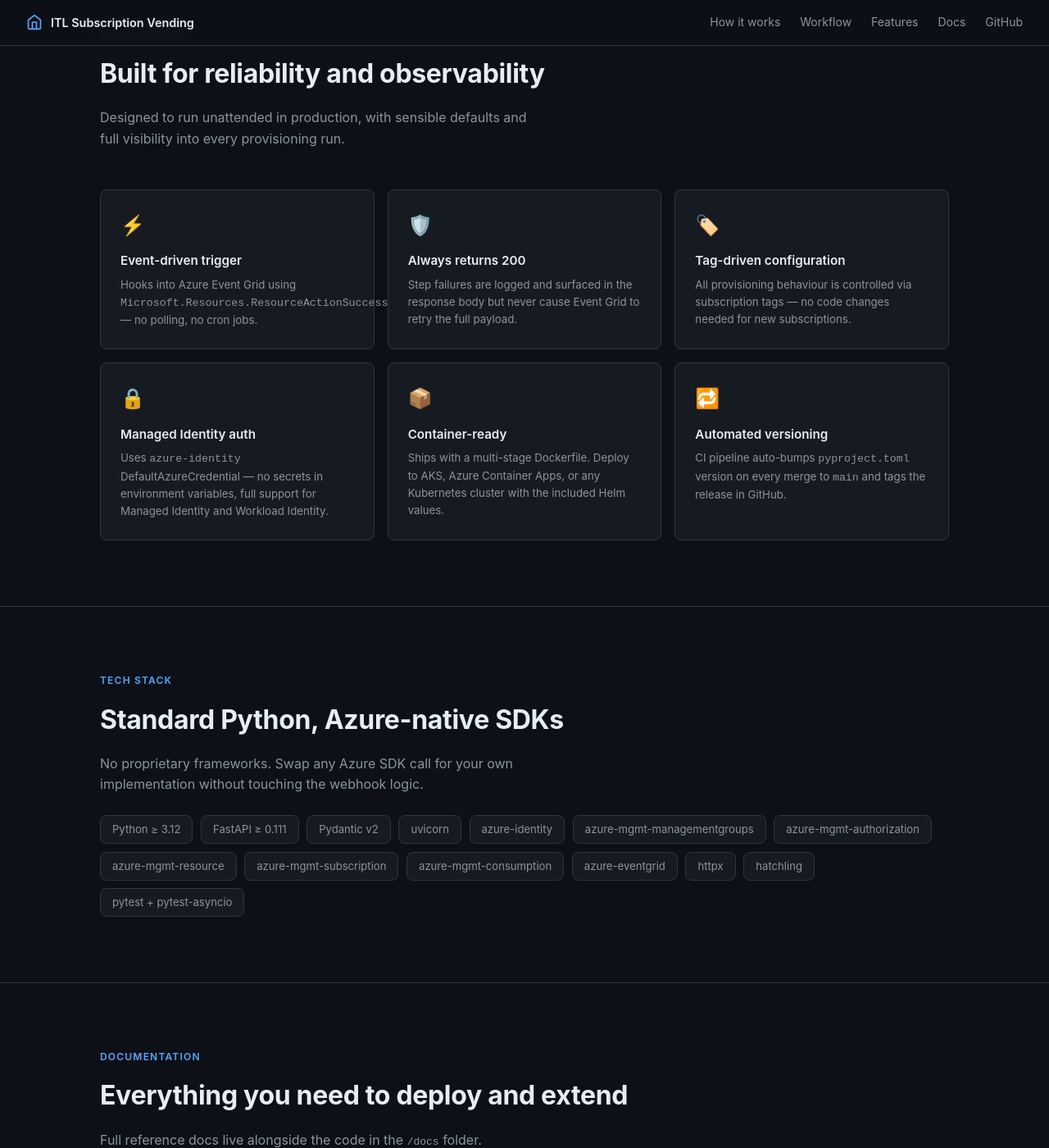
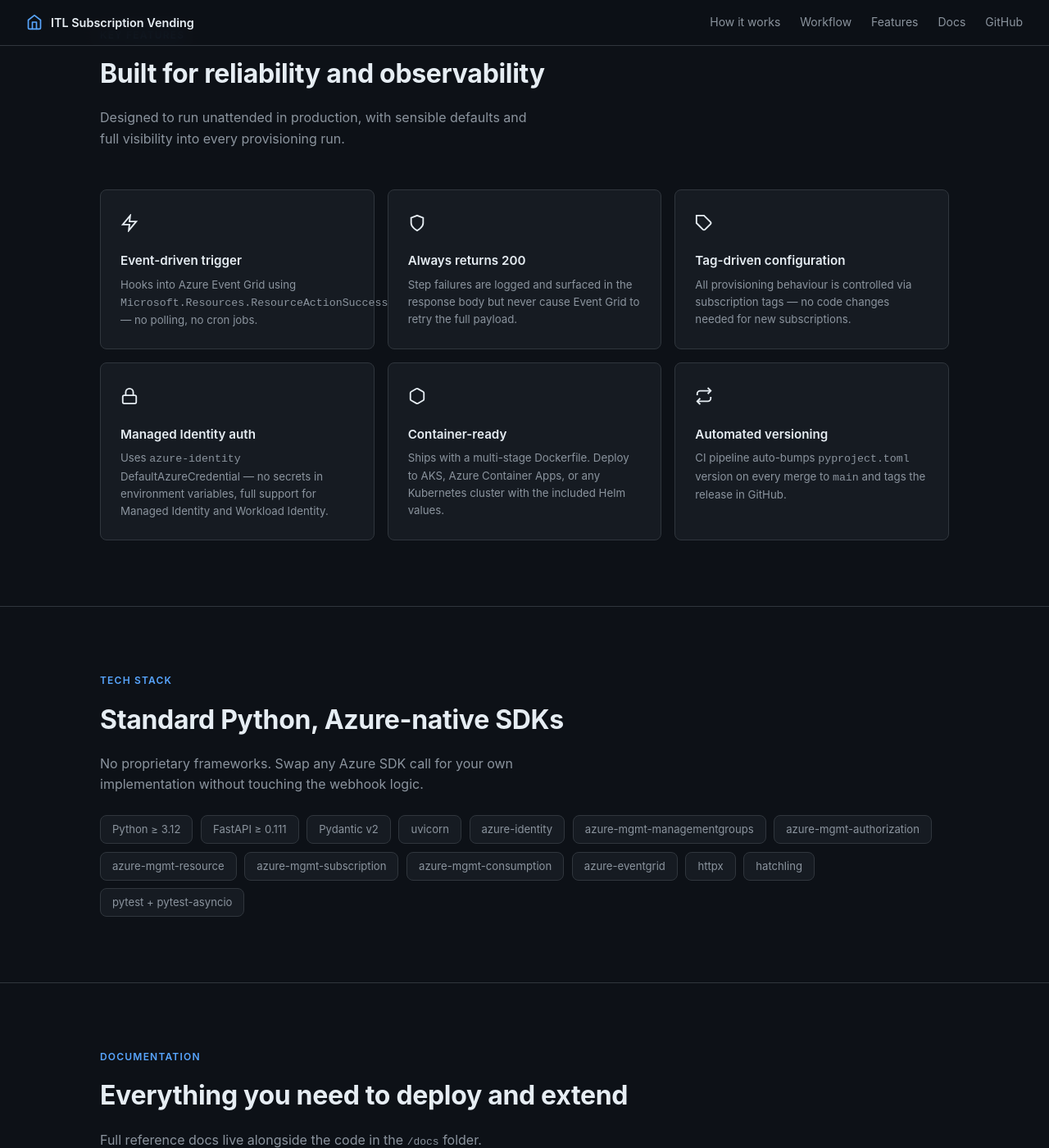
Before and after one commit to ITlusions/ITL.Platform.SubscriptionVending, a Jekyll site: the page docs/index.html, which Jekyll copies as it is, in a window 1280 px wide and 1400 px high, scrolled down 2293 px. Shown: the whole window at 82% size. Built offline with Jekyll 4.4.1, drawn with Linux system fonts in a browser that asks for light colours.

Commit message:
style(docs): replace all emojis with inline SVG icons

```diff
--- a/docs/_layouts/default.html
+++ b/docs/_layouts/default.html
@@ -271,7 +271,7 @@
 
 <nav>
   <div class="nav-inner">
-    <a class="nav-logo" href="{{ '/' | relative_url }}">⚡ ITL Subscription Vending</a>
+    <a class="nav-logo" href="{{ '/' | relative_url }}">ITL Subscription Vending</a>
     <ul class="nav-links">
       <li><a href="{{ '/provisioning-workflow' | relative_url }}"{% if page.url contains 'provisioning-workflow' %} class="active"{% endif %}>Workflow</a></li>
       <li><a href="{{ '/architecture' | relative_url }}"{% if page.url contains 'architecture' %} class="active"{% endif %}>Architecture</a></li>
--- a/docs/index.html
+++ b/docs/index.html
@@ -532,32 +532,32 @@
 
       <div class="features-grid">
         <div class="feature-card">
-          <div class="feature-icon">⚡</div>
+          <div class="feature-icon"><svg width="22" height="22" viewBox="0 0 24 24" fill="none" stroke="currentColor" stroke-width="2"><polygon points="13 2 3 14 12 14 11 22 21 10 12 10 13 2"/></svg></div>
           <div class="feature-title">Event-driven trigger</div>
           <div class="feature-desc">Hooks into Azure Event Grid using <code>Microsoft.Resources.ResourceActionSuccess</code> — no polling, no cron jobs.</div>
         </div>
         <div class="feature-card">
-          <div class="feature-icon">🛡️</div>
+          <div class="feature-icon"><svg width="22" height="22" viewBox="0 0 24 24" fill="none" stroke="currentColor" stroke-width="2"><path d="M12 22s8-4 8-10V5l-8-3-8 3v7c0 6 8 10 8 10z"/></svg></div>
           <div class="feature-title">Always returns 200</div>
           <div class="feature-desc">Step failures are logged and surfaced in the response body but never cause Event Grid to retry the full payload.</div>
         </div>
         <div class="feature-card">
-          <div class="feature-icon">🏷️</div>
+          <div class="feature-icon"><svg width="22" height="22" viewBox="0 0 24 24" fill="none" stroke="currentColor" stroke-width="2"><path d="M20.59 13.41l-7.17 7.17a2 2 0 0 1-2.83 0L2 12V2h10l8.59 8.59a2 2 0 0 1 0 2.82z"/><line x1="7" y1="7" x2="7.01" y2="7"/></svg></div>
           <div class="feature-title">Tag-driven configuration</div>
           <div class="feature-desc">All provisioning behaviour is controlled via subscription tags — no code changes needed for new subscriptions.</div>
         </div>
         <div class="feature-card">
-          <div class="feature-icon">🔒</div>
+          <div class="feature-icon"><svg width="22" height="22" viewBox="0 0 24 24" fill="none" stroke="currentColor" stroke-width="2"><rect x="3" y="11" width="18" height="11" rx="2" ry="2"/><path d="M7 11V7a5 5 0 0 1 10 0v4"/></svg></div>
           <div class="feature-title">Managed Identity auth</div>
           <div class="feature-desc">Uses <code>azure-identity</code> DefaultAzureCredential — no secrets in environment variables, full support for Managed Identity and Workload Identity.</div>
         </div>
         <div class="feature-card">
-          <div class="feature-icon">📦</div>
+          <div class="feature-icon"><svg width="22" height="22" viewBox="0 0 24 24" fill="none" stroke="currentColor" stroke-width="2"><path d="M21 16V8a2 2 0 0 0-1-1.73l-7-4a2 2 0 0 0-2 0l-7 4A2 2 0 0 0 3 8v8a2 2 0 0 0 1 1.73l7 4a2 2 0 0 0 2 0l7-4A2 2 0 0 0 21 16z"/></svg></div>
           <div class="feature-title">Container-ready</div>
           <div class="feature-desc">Ships with a multi-stage Dockerfile. Deploy to AKS, Azure Container Apps, or any Kubernetes cluster with the included Helm values.</div>
         </div>
         <div class="feature-card">
-          <div class="feature-icon">🔁</div>
+          <div class="feature-icon"><svg width="22" height="22" viewBox="0 0 24 24" fill="none" stroke="currentColor" stroke-width="2"><polyline points="17 1 21 5 17 9"/><path d="M3 11V9a4 4 0 0 1 4-4h14"/><polyline points="7 23 3 19 7 15"/><path d="M21 13v2a4 4 0 0 1-4 4H3"/></svg></div>
           <div class="feature-title">Automated versioning</div>
           <div class="feature-desc">CI pipeline auto-bumps <code>pyproject.toml</code> version on every merge to <code>main</code> and tags the release in GitHub.</div>
         </div>
@@ -599,56 +599,56 @@
 
       <div class="docs-grid">
         <a class="doc-link" href="architecture">
-          <span class="doc-icon">🏗️</span>
+          <span class="doc-icon"><svg width="18" height="18" viewBox="0 0 24 24" fill="none" stroke="currentColor" stroke-width="2"><rect x="3" y="3" width="18" height="18" rx="2"/><path d="M3 9h18M9 21V9"/></svg></span>
           <div>
             <div class="doc-title">Architecture</div>
             <div class="doc-desc">High-level design, components &amp; data flow</div>
           </div>
         </a>
         <a class="doc-link" href="api">
-          <span class="doc-icon">📡</span>
+          <span class="doc-icon"><svg width="18" height="18" viewBox="0 0 24 24" fill="none" stroke="currentColor" stroke-width="2"><path d="M5 12.55a11 11 0 0 1 14.08 0"/><path d="M1.42 9a16 16 0 0 1 21.16 0"/><path d="M8.53 16.11a6 6 0 0 1 6.95 0"/><line x1="12" y1="20" x2="12.01" y2="20"/></svg></span>
           <div>
             <div class="doc-title">API Reference</div>
             <div class="doc-desc">Webhook endpoint, request &amp; response schemas</div>
           </div>
         </a>
         <a class="doc-link" href="provisioning-workflow">
-          <span class="doc-icon">🔄</span>
+          <span class="doc-icon"><svg width="18" height="18" viewBox="0 0 24 24" fill="none" stroke="currentColor" stroke-width="2"><polyline points="17 1 21 5 17 9"/><path d="M3 11V9a4 4 0 0 1 4-4h14"/><polyline points="7 23 3 19 7 15"/><path d="M21 13v2a4 4 0 0 1-4 4H3"/></svg></span>
           <div>
             <div class="doc-title">Provisioning Workflow</div>
             <div class="doc-desc">Step-by-step detail on all 7 provisioning steps</div>
           </div>
         </a>
         <a class="doc-link" href="configuration">
-          <span class="doc-icon">⚙️</span>
+          <span class="doc-icon"><svg width="18" height="18" viewBox="0 0 24 24" fill="none" stroke="currentColor" stroke-width="2"><circle cx="12" cy="12" r="3"/><path d="M19.4 15a1.65 1.65 0 0 0 .33 1.82l.06.06a2 2 0 0 1-2.83 2.83l-.06-.06a1.65 1.65 0 0 0-1.82-.33 1.65 1.65 0 0 0-1 1.51V21a2 2 0 0 1-4 0v-.09A1.65 1.65 0 0 0 9 19.4a1.65 1.65 0 0 0-1.82.33l-.06.06a2 2 0 0 1-2.83-2.83l.06-.06A1.65 1.65 0 0 0 4.68 15a1.65 1.65 0 0 0-1.51-1H3a2 2 0 0 1 0-4h.09A1.65 1.65 0 0 0 4.6 9a1.65 1.65 0 0 0-.33-1.82l-.06-.06a2 2 0 0 1 2.83-2.83l.06.06A1.65 1.65 0 0 0 9 4.68a1.65 1.65 0 0 0 1-1.51V3a2 2 0 0 1 4 0v.09a1.65 1.65 0 0 0 1 1.51 1.65 1.65 0 0 0 1.82-.33l.06-.06a2 2 0 0 1 2.83 2.83l-.06.06A1.65 1.65 0 0 0 19.4 9a1.65 1.65 0 0 0 1.51 1H21a2 2 0 0 1 0 4h-.09a1.65 1.65 0 0 0-1.51 1z"/></svg></span>
           <div>
             <div class="doc-title">Configuration</div>
             <div class="doc-desc">Environment variables &amp; subscription tag reference</div>
           </div>
         </a>
         <a class="doc-link" href="infrastructure">
-          <span class="doc-icon">☁️</span>
+          <span class="doc-icon"><svg width="18" height="18" viewBox="0 0 24 24" fill="none" stroke="currentColor" stroke-width="2"><path d="M18 10h-1.26A8 8 0 1 0 9 20h9a5 5 0 0 0 0-10z"/></svg></span>
           <div>
             <div class="doc-title">Infrastructure</div>
             <div class="doc-desc">Azure resource setup &amp; Event Grid subscription</div>
           </div>
         </a>
         <a class="doc-link" href="kubernetes">
-          <span class="doc-icon">🐳</span>
+          <span class="doc-icon"><svg width="18" height="18" viewBox="0 0 24 24" fill="none" stroke="currentColor" stroke-width="2"><rect x="2" y="3" width="20" height="14" rx="2"/><path d="M8 21h8M12 17v4"/></svg></span>
           <div>
             <div class="doc-title">Kubernetes</div>
             <div class="doc-desc">Deployment manifests, Helm values &amp; Workload Identity</div>
           </div>
         </a>
         <a class="doc-link" href="development">
-          <span class="doc-icon">🛠️</span>
+          <span class="doc-icon"><svg width="18" height="18" viewBox="0 0 24 24" fill="none" stroke="currentColor" stroke-width="2"><path d="M14.7 6.3a1 1 0 0 0 0 1.4l1.6 1.6a1 1 0 0 0 1.4 0l3.77-3.77a6 6 0 0 1-7.94 7.94l-6.91 6.91a2.12 2.12 0 0 1-3-3l6.91-6.91a6 6 0 0 1 7.94-7.94l-3.76 3.76z"/></svg></span>
           <div>
             <div class="doc-title">Development</div>
             <div class="doc-desc">Local setup, testing, and contributing guide</div>
           </div>
         </a>
         <a class="doc-link" href="secrets">
-          <span class="doc-icon">🔑</span>
+          <span class="doc-icon"><svg width="18" height="18" viewBox="0 0 24 24" fill="none" stroke="currentColor" stroke-width="2"><path d="M21 2l-2 2m-7.61 7.61a5.5 5.5 0 1 1-7.778 7.778 5.5 5.5 0 0 1 7.777-7.777zm0 0L15.5 7.5m0 0l3 3L22 7l-3-3m-3.5 3.5L19 4"/></svg></span>
           <div>
             <div class="doc-title">Secrets</div>
             <div class="doc-desc">Credentials, Key Vault integration &amp; rotation</div>
```
